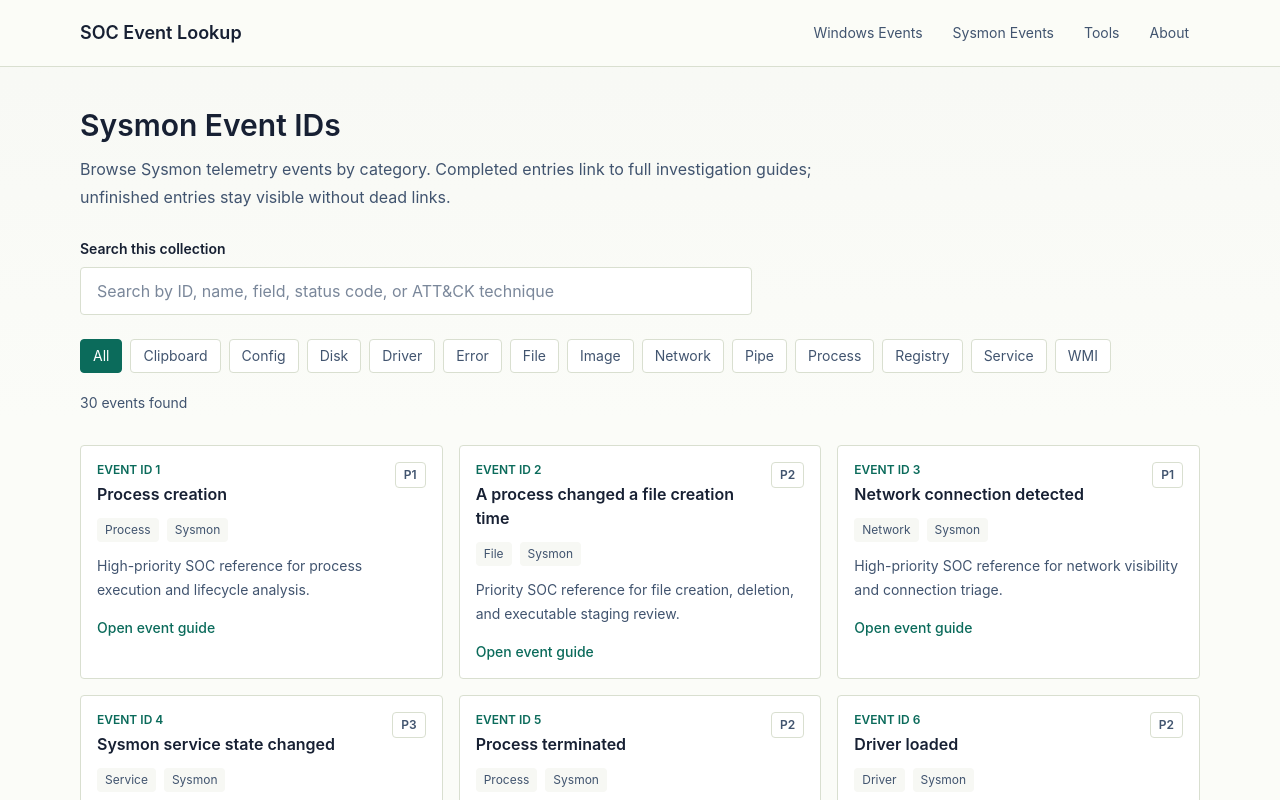
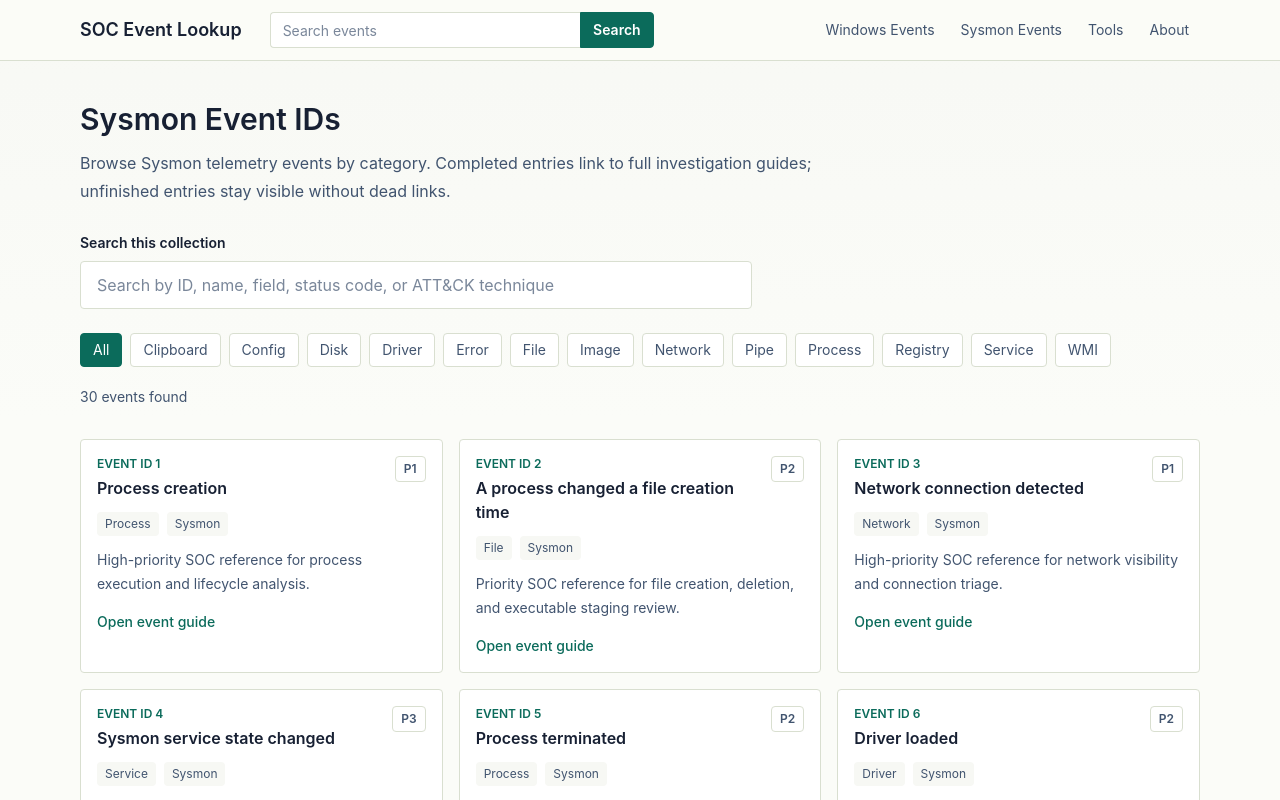
Before and after one commit to mengen100/SOC_Lookup, a Next.js app: page /sysmon-events in a window 1280 px wide. Shown: the top 800 px of the page. Built offline with nearby package versions, Linux system fonts and the light colour scheme.

Commit message:
fix: improve search access and tools navigation

```diff
--- a/app/layout.tsx
+++ b/app/layout.tsx
@@ -1,5 +1,7 @@
 import type { Metadata } from "next";
 import Link from "next/link";
+import { HeaderSearch } from "../components/HeaderSearch";
+import { ToolsMenu } from "../components/ToolsMenu";
 import "./globals.css";
 
 export const metadata: Metadata = {
@@ -13,9 +15,7 @@
 
 const navItems = [
   { href: "/windows-events/", label: "Windows Events" },
-  { href: "/sysmon-events/", label: "Sysmon Events" },
-  { href: "/tools/", label: "Tools" },
-  { href: "/about/", label: "About" }
+  { href: "/sysmon-events/", label: "Sysmon Events" }
 ];
 
 export default function RootLayout({ children }: Readonly<{ children: React.ReactNode }>) {
@@ -23,11 +23,12 @@
     <html lang="en">
       <body className="min-h-screen font-sans antialiased">
         <header className="border-b border-line bg-[#fbfcf8]/95">
-          <div className="mx-auto flex max-w-6xl flex-col gap-4 px-4 py-4 sm:flex-row sm:items-center sm:justify-between">
-            <Link href="/" className="text-lg font-semibold tracking-normal text-ink">
+          <div className="mx-auto flex max-w-6xl flex-col gap-3 px-4 py-3 lg:flex-row lg:items-center">
+            <Link href="/" className="shrink-0 text-lg font-semibold tracking-normal text-ink">
               SOC Event Lookup
             </Link>
-            <nav className="flex flex-wrap gap-2 text-sm text-steel">
+            <HeaderSearch />
+            <nav className="flex flex-wrap items-center gap-1 text-sm text-steel lg:ml-auto">
               {navItems.map((item) => (
                 <Link
                   key={item.href}
@@ -37,6 +38,13 @@
                   {item.label}
                 </Link>
               ))}
+              <ToolsMenu />
+              <Link
+                className="rounded border border-transparent px-2.5 py-1.5 hover:border-line hover:bg-white"
+                href="/about/"
+              >
+                About
+              </Link>
             </nav>
           </div>
         </header>
--- /dev/null
+++ b/components/HeaderSearch.tsx
@@ -0,0 +1,23 @@
+export function HeaderSearch() {
+  return (
+    <form action="/" className="flex w-full min-w-0 lg:mx-4 lg:max-w-sm" method="get" role="search">
+      <label className="sr-only" htmlFor="header-event-search">
+        Search events
+      </label>
+      <input
+        autoComplete="off"
+        className="h-9 min-w-0 flex-1 rounded-l border border-r-0 border-line bg-white px-3 text-sm text-ink outline-none placeholder:text-steel/70 focus:border-accent"
+        id="header-event-search"
+        name="q"
+        placeholder="Search events"
+        type="search"
+      />
+      <button
+        className="h-9 rounded-r border border-accent bg-accent px-3 text-sm font-semibold text-white hover:bg-[#085a4d] focus:outline-none focus:ring-2 focus:ring-accent/20"
+        type="submit"
+      >
+        Search
+      </button>
+    </form>
+  );
+}
--- a/components/HomeEventSearch.tsx
+++ b/components/HomeEventSearch.tsx
@@ -34,7 +34,7 @@
               <Link className="flex items-start justify-between gap-4 border-b border-line px-4 py-3 last:border-b-0 hover:bg-panel" href={event.href} key={`${event.source}:${event.id}`}>
                 <span>
                   <span className="block font-semibold text-ink">{event.name}</span>
-                  <span className="mt-1 block text-sm text-steel">{event.category} · {event.source === "windows_security" ? "Windows Security" : "Sysmon"}</span>
+                  <span className="mt-1 block text-sm text-steel">{event.category} - {event.source === "windows_security" ? "Windows Security" : "Sysmon"}</span>
                 </span>
                 <span className="shrink-0 font-mono text-sm font-semibold text-accent">ID {event.id}</span>
               </Link>
--- /dev/null
+++ b/components/ToolsMenu.tsx
@@ -0,0 +1,76 @@
+"use client";
+
+import Link from "next/link";
+import { useEffect, useRef, useState } from "react";
+
+const tools = [
+  { href: "/tools/timestamp-converter/", title: "Timestamp Converter", description: "Unix, FileTime, and ISO 8601" },
+  { href: "/tools/sigma-converter/", title: "Sigma Converter", description: "Simple Sigma to KQL or SPL" },
+  { href: "/tools/cvss-calculator/", title: "CVSS Calculator", description: "CVSS 3.1 base scores" },
+];
+
+export function ToolsMenu() {
+  const [isOpen, setIsOpen] = useState(false);
+  const buttonRef = useRef<HTMLButtonElement>(null);
+  const menuRef = useRef<HTMLDivElement>(null);
+
+  useEffect(() => {
+    const closeOnOutsideClick = (event: MouseEvent) => {
+      if (!menuRef.current?.contains(event.target as Node)) {
+        setIsOpen(false);
+      }
+    };
+    const closeOnEscape = (event: KeyboardEvent) => {
+      if (event.key === "Escape") {
+        setIsOpen(false);
+        buttonRef.current?.focus();
+      }
+    };
+
+    document.addEventListener("mousedown", closeOnOutsideClick);
+    document.addEventListener("keydown", closeOnEscape);
+    return () => {
+      document.removeEventListener("mousedown", closeOnOutsideClick);
+      document.removeEventListener("keydown", closeOnEscape);
+    };
+  }, []);
+
+  return (
+    <div className="relative" ref={menuRef}>
+      <button
+        aria-expanded={isOpen}
+        aria-haspopup="menu"
+        className="rounded border border-transparent px-2.5 py-1.5 hover:border-line hover:bg-white"
+        onClick={() => setIsOpen((open) => !open)}
+        ref={buttonRef}
+        type="button"
+      >
+        Tools
+      </button>
+      {isOpen ? (
+        <div className="absolute right-0 z-30 mt-2 w-72 overflow-hidden rounded border border-line bg-white shadow-lg" role="menu">
+          {tools.map((tool) => (
+            <Link
+              className="block border-b border-line px-4 py-3 hover:bg-panel"
+              href={tool.href}
+              key={tool.href}
+              onClick={() => setIsOpen(false)}
+              role="menuitem"
+            >
+              <span className="block font-semibold text-ink">{tool.title}</span>
+              <span className="mt-0.5 block text-xs text-steel">{tool.description}</span>
+            </Link>
+          ))}
+          <Link
+            className="block px-4 py-3 font-semibold text-accent hover:bg-panel"
+            href="/tools/"
+            onClick={() => setIsOpen(false)}
+            role="menuitem"
+          >
+            All tools
+          </Link>
+        </div>
+      ) : null}
+    </div>
+  );
+}
--- a/lib/search.ts
+++ b/lib/search.ts
@@ -4,6 +4,7 @@
   href: string;
   isComplete: boolean;
   searchText: string;
+  compactSearchText: string;
 }
 
 const priorityRank = { P1: 0, P2: 1, P3: 2 } as const;
@@ -30,19 +31,22 @@
         ]
       : [];
 
+    const searchText = normalizeSearchText([
+      event.id,
+      event.name,
+      event.category,
+      event.priority,
+      event.notes ?? "",
+      sourceTerms,
+      ...completeTerms,
+    ].join(" "));
+
     return {
       ...event,
       href: getSearchResultHref(event.source, event.id),
       isComplete: Boolean(complete),
-      searchText: normalizeSearchText([
-        event.id,
-        event.name,
-        event.category,
-        event.priority,
-        event.notes ?? "",
-        sourceTerms,
-        ...completeTerms,
-      ].join(" ")),
+      searchText,
+      compactSearchText: compactSearchText(searchText),
     };
   });
 }
@@ -65,7 +69,9 @@
   }
 
   return documents
-    .filter((document) => tokens.every((token) => document.searchText.includes(token)))
+    .filter((document) => tokens.every((token) => (
+      document.searchText.includes(token) || document.compactSearchText.includes(compactSearchText(token))
+    )))
     .sort((left, right) => {
       const scoreDifference = scoreDocument(right, normalizedQuery, tokens) - scoreDocument(left, normalizedQuery, tokens);
       if (scoreDifference !== 0) {
@@ -112,3 +118,7 @@
     .trim()
     .replace(/\s+/g, " ");
 }
+
+function compactSearchText(value: string): string {
+  return value.replace(/[^a-z0-9]+/g, "");
+}
```
Also changed, not shown: 2 other files (tests, documents, lock files or other folders).
